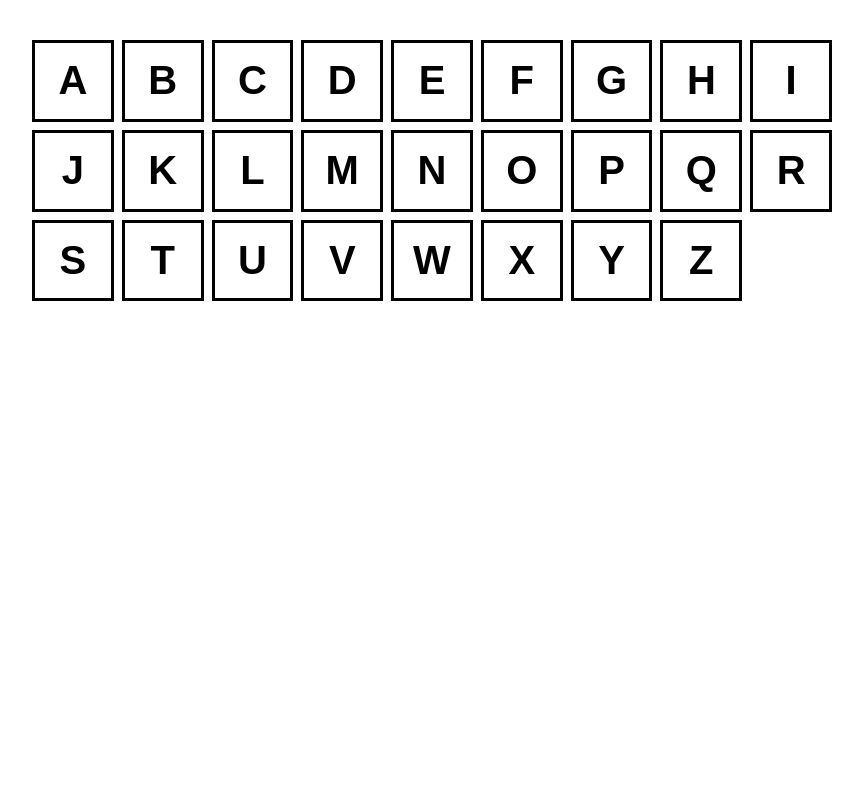
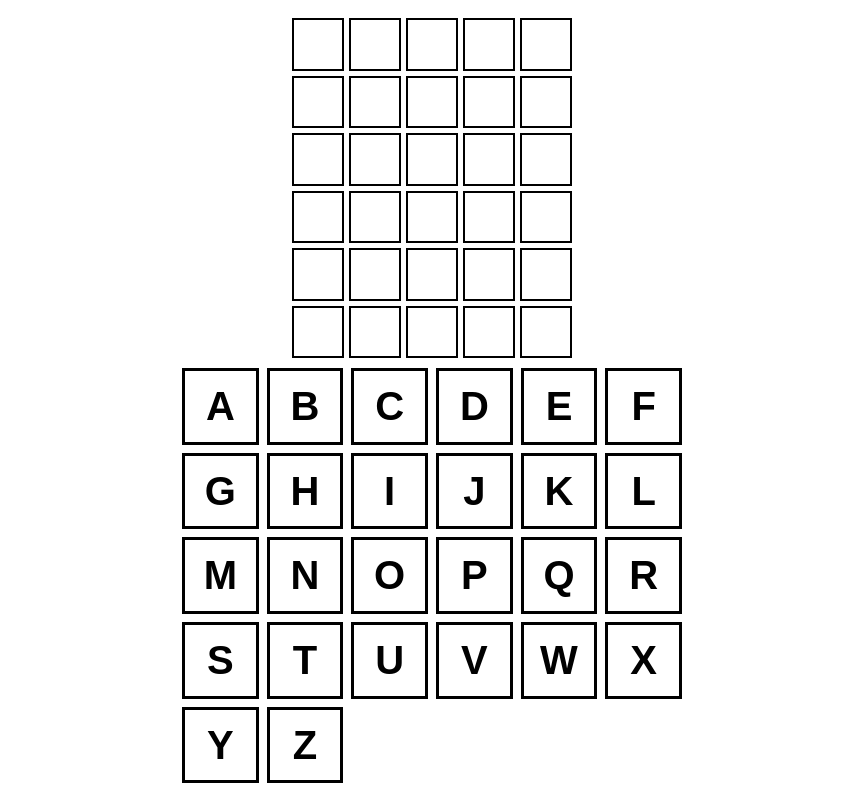
Before and after one commit to hlista/react-wordle, a React (Vite) app: page / in a window 1280 px wide. Shown: the whole page, without its empty margins (208-1071 px from the left). Built offline with nearby package versions, Linux system fonts and the light colour scheme.

Commit message:
getting wordle board to render correctly

```diff
--- a/src/App.tsx
+++ b/src/App.tsx
@@ -72,9 +72,8 @@ function App() {
 
     if (wordToGuess === selectedWord) {
       setIsWinner(true)
-    } else {
-      setGuessedWords(currentWords => [...currentWords, selectedWord])
     }
+    setGuessedWords(currentWords => [...currentWords, selectedWord])
   }, [selectedLetters, guessedWords, correctLetters, hintLetters, incorrectLetters])
 
   // update selectedLetters on keypress
@@ -125,18 +124,13 @@ function App() {
     }
   }, [selectedLetters])
 
-  console.log(correctLetters)
-  console.log(incorrectLetters)
-  console.log(hintLetters)
   return (
     <div style={{
-      maxWidth: "800px",
-      minWidth: "500px",
+      width: "100%",
+      maxWidth: "500px",
+      margin: "0 auto",
       display: "flex",
-      flexDirection: "column",
-      gap: "2rem",
-      margin: "0 auto",
-      alignItems: "center"
+      flexDirection: "column"
     }}>
       <div style={{ fontSize: "2rem", textAlign: "center" }}>
         {isWinner && "Winner! - Refresh to try again"}
--- a/src/WordleBoard.module.css
+++ b/src/WordleBoard.module.css
@@ -1,12 +1,30 @@
-.box {
+
+.board {
+  width: 300px;
+  height: 360px;
+  display: grid;
+  grid-template-rows: repeat(6, 1fr);
+  grid-gap: 5px;
+  padding: 10px;
+  box-sizing: border-box;
+}
+
+.row {
+  display: grid;
+  grid-template-columns: repeat(5, 1fr);
+  grid-gap: 5px
+}
+
+.tile {
   width: 100%;
-  border: 3px solid black;
-  background: none;
-  font-size: 2.5rem;
+  display: inline-flex;
+  justify-content: center;
+  align-items: center;
+  font-size: 2rem;
+  line-height: 1;
+  font-weight: bold;
+  vertical-align: middle;
+  box-sizing: border-box;
   text-transform: uppercase;
-  padding: .5rem;
-  font-weight: bold;
-  color: black;
-  width: 100px;
-  height: 100px;
+  border: 2px solid;
 }
--- a/src/WordleBoard.tsx
+++ b/src/WordleBoard.tsx
@@ -5,14 +5,74 @@ type WordleBoardProps = {
   selectedLetters: string[]
 }
 
+function generateEmptyTile() {
+
+}
+
 export function WordleBoard({
   guessedWords,
   selectedLetters
 }: WordleBoardProps) {
+  const guessedWordsLength = guessedWords.length
+  const selectedLettersLength = selectedLetters.length
+  const rowNumberArray = [1, 2, 3, 4, 5, 6]
+  const columnNumberArray = [1, 2, 3, 4, 5]
   return (
-    <div
-      style={{ display: "grid", gridTemplateColumns: "repeat(5, 1fr)", gap: ".5rem", width: "500px"}}
-    >
+    <div style={{ display: "flex", justifyContent: "center", alignItems: "center"}}>
+      <div className={`${styles.board}`}>
+        {
+          rowNumberArray.map(rowNum => {
+            if (rowNum <= guessedWordsLength) {
+              const splitWord = guessedWords[rowNum - 1].split('')
+              return <div className={`${styles.row}`}>
+                <div className={`${styles.tile}`}>
+                  {splitWord[0]}
+                </div>
+                <div className={`${styles.tile}`}>
+                  {splitWord[1]}
+                </div>
+                <div className={`${styles.tile}`}>
+                  {splitWord[2]}
+                </div>
+                <div className={`${styles.tile}`}>
+                  {splitWord[3]}
+                </div>
+                <div className={`${styles.tile}`}>
+                  {splitWord[4]}
+                </div>
+              </div>
+            } else if (rowNum === guessedWordsLength + 1) {
+              return <div className={`${styles.row}`}>
+                {
+                  columnNumberArray.map(columnNum => {
+                    if (columnNum <= selectedLettersLength) {
+                      return <div className={`${styles.tile}`}>
+                        {selectedLetters[columnNum - 1]}
+                      </div>
+                    } else {
+                      return <div className={`${styles.tile}`}>
+                      </div>
+                    }
+                  })
+                }
+              </div>
+            } else {
+              return <div className={`${styles.row}`}>
+                {
+                  columnNumberArray.map(columnNum => {
+                    return <div className={`${styles.tile}`}>
+                    </div>
+                  })
+                }
+              </div>
+            }
+          })
+        }
+      </div>
+    </div>
+  )
+}
+/*
 {
           guessedWords.map(guessedWord => {
             return guessedWord.split('').map(guessedLetter => {
@@ -33,6 +93,4 @@ export function WordleBoard({
             )
           })
         }
-    </div>
-  )
-}
+*/
```
Lines whose indentation alone changed are shown as unchanged.
